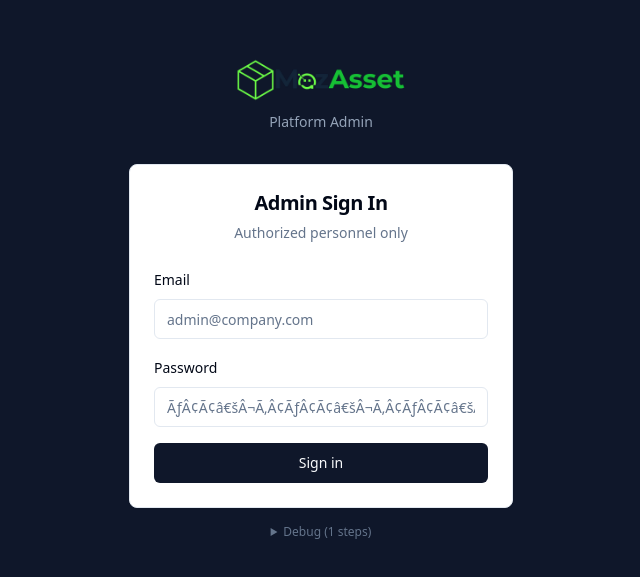
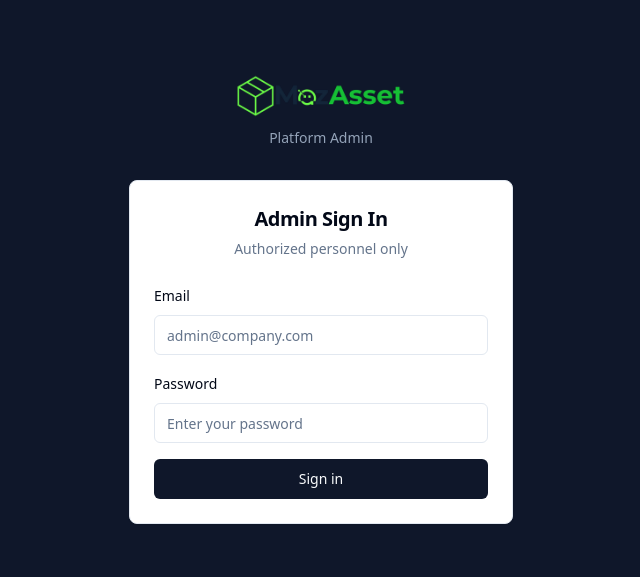
Before and after one commit to odmax/MozAsset, a Next.js app: page /admin-login in a window 1280 px wide. Shown: the part 101-678 px from the top of the page, without its empty margins (319-959 px from the left). Built offline with nearby package versions, Linux system fonts and the light colour scheme.

Commit message:
Fix admin login page: remove corrupted password placeholder, remove debug section, clean up UI

```diff
--- a/src/app/admin-login/page.tsx
+++ b/src/app/admin-login/page.tsx
@@ -1,6 +1,6 @@
 'use client';
 
-import { useState, useEffect } from 'react';
+import { useState } from 'react';
 import Link from 'next/link';
 
 import { Button } from '@/components/ui/button';
@@ -13,49 +13,31 @@
   const [password, setPassword] = useState('');
   const [error, setError] = useState('');
   const [isLoading, setIsLoading] = useState(false);
-  const [debugLog, setDebugLog] = useState<string[]>([]);
-
-  useEffect(() => {
-    console.log('ADMIN LOGIN PAGE MOUNTED - JS IS RUNNING');
-    addDebug('Page loaded, JS running');
-  }, []);
-
-  function addDebug(msg: string) {
-    console.log('[ADMIN-LOGIN]', msg);
-    setDebugLog(prev => [...prev, msg]);
-  }
 
   const doLogin = async () => {
-    addDebug('doLogin started');
     setIsLoading(true);
     setError('');
 
     try {
-      addDebug('Fetching POST /api/admin/login...');
       const res = await fetch('/api/admin/login', {
         method: 'POST',
         headers: { 'Content-Type': 'application/json' },
         body: JSON.stringify({ email, password }),
       });
 
-      addDebug(`API responded status ${res.status}`);
       const data = await res.json();
-      addDebug(`Response: ${JSON.stringify(data)}`);
 
       if (!res.ok || data.error) {
-        addDebug(`Error: ${data.error}`);
         setError(data.error || 'Login failed');
         setIsLoading(false);
         return;
       }
 
       if (data.success) {
-        addDebug('Login API success, redirecting to /admin');
         window.location.href = '/admin';
       }
     } catch (err) {
       const msg = err instanceof Error ? err.message : 'Unknown error';
-      addDebug(`CATCH: ${msg}`);
       setError('An error occurred: ' + msg);
       setIsLoading(false);
     }
@@ -63,12 +45,6 @@
 
   const handleFormSubmit = (e: React.FormEvent) => {
     e.preventDefault();
-    addDebug('Form onSubmit fired (Enter key)');
-    doLogin();
-  };
-
-  const handleButtonClick = () => {
-    addDebug('Button clicked');
     doLogin();
   };
 
@@ -111,34 +87,19 @@
                 <Input
                   id="password"
                   type="password"
-                  placeholder="ÃƒÂ¢Ã¢â€šÂ¬Ã‚Â¢ÃƒÂ¢Ã¢â€šÂ¬Ã‚Â¢ÃƒÂ¢Ã¢â€šÂ¬Ã‚Â¢ÃƒÂ¢Ã¢â€šÂ¬Ã‚Â¢ÃƒÂ¢Ã¢â€šÂ¬Ã‚Â¢ÃƒÂ¢Ã¢â€šÂ¬Ã‚Â¢ÃƒÂ¢Ã¢â€šÂ¬Ã‚Â¢ÃƒÂ¢Ã¢â€šÂ¬Ã‚Â¢"
+                  placeholder="Enter your password"
                   value={password}
                   onChange={(e) => setPassword(e.target.value)}
                   autoComplete="current-password"
                   required
                 />
               </div>
-              <Button type="button" className="w-full" disabled={isLoading} onClick={handleButtonClick}>
+              <Button type="submit" className="w-full" disabled={isLoading}>
                 {isLoading ? 'Signing in...' : 'Sign in'}
               </Button>
             </form>
           </CardContent>
         </Card>
-
-        <div className="mt-4 text-xs text-slate-500 text-center">
-          {debugLog.length > 0 && (
-            <details>
-              <summary className="cursor-pointer hover:text-slate-300">Debug ({debugLog.length} steps)</summary>
-              <div className="text-left mt-2 max-h-32 overflow-y-auto bg-slate-950 rounded p-2">
-                {debugLog.map((msg, i) => (
-                  <div key={i} className={`mb-0.5 ${msg.includes('ERROR') || msg.includes('Error') || msg.includes('CATCH') ? 'text-red-400' : msg.includes('valid') ? 'text-green-400' : 'text-slate-400'}`}>
-                    {i + 1}. {msg}
-                  </div>
-                ))}
-              </div>
-            </details>
-          )}
-        </div>
       </div>
     </div>
   );
```
Also changed, not shown: src/app/checkout/success/page.tsx (+1 -1 lines).
